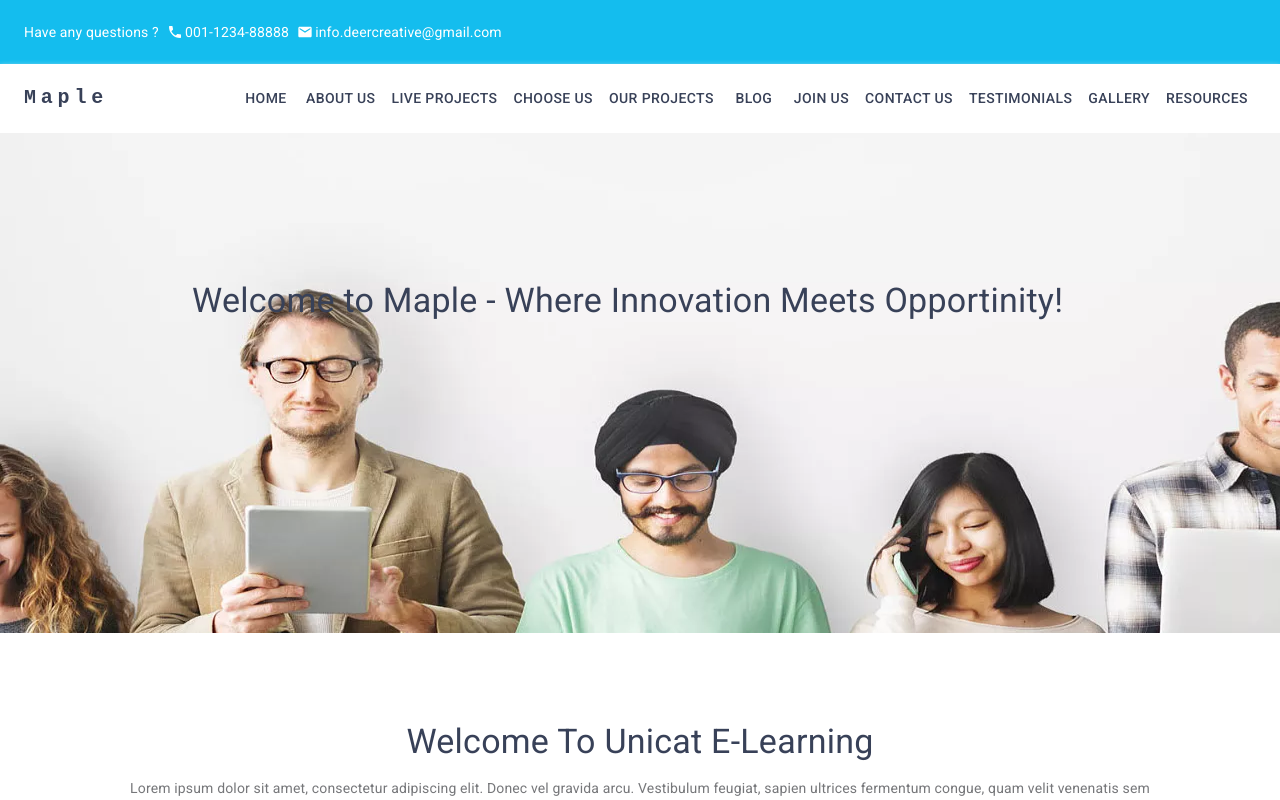
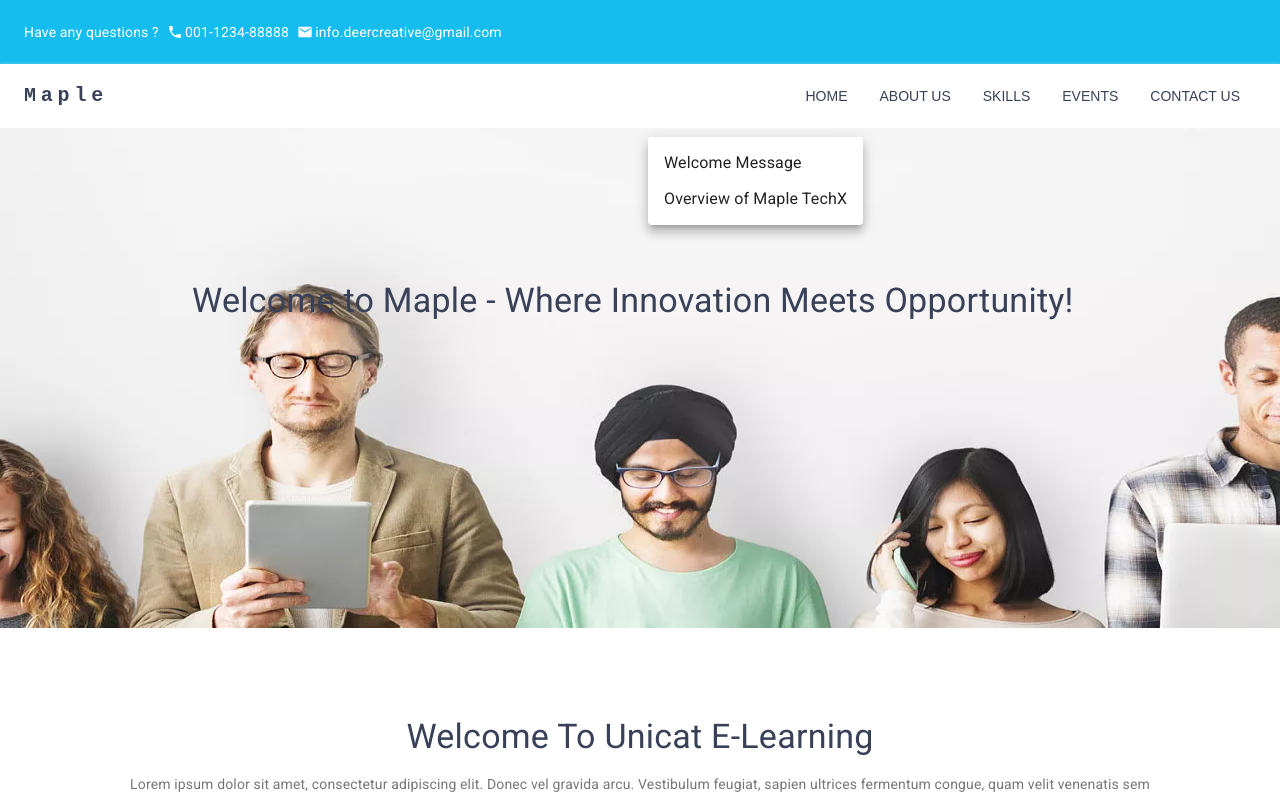
Before and after one commit to suprajgowda/sample, a React (Create React App) app: page / in a window 1280 px wide. Both pictures are taken after a click on the button "HOME". Shown: the top 800 px of the page. Built offline with nearby package versions, Linux system fonts and the light colour scheme.

Commit message:
header changes

```diff
--- a/src/Home.tsx
+++ b/src/Home.tsx
@@ -39,7 +39,7 @@ function Home() {
           left: "15%",
         }}
       >
-        Welcome to Maple - Where Innovation Meets Opportinity!
+        Welcome to Maple - Where Innovation Meets Opportunity!
       </Typography>
       <Box
         // component="img"
--- a/src/ResponsiveAppBar2.tsx
+++ b/src/ResponsiveAppBar2.tsx
@@ -5,42 +5,73 @@ import Toolbar from "@mui/material/Toolbar";
 import IconButton from "@mui/material/IconButton";
 import Typography from "@mui/material/Typography";
 import Menu from "@mui/material/Menu";
-import MenuIcon from "@mui/icons-material/Menu";
 import Container from "@mui/material/Container";
-import Button from "@mui/material/Button";
 import MenuItem from "@mui/material/MenuItem";
 
-const pages = [
-  "Home",
-  "About Us",
-  "Live Projects",
-  // "Domains of Expertise",
-  "Choose Us",
-  "Our Projects",
-  // "Guidance and Mentorship",
-  // "Collaboration and Innovation",
-  "Blog",
-  "Join Us",
-  "Contact Us",
-  // "FAQs",
-  "Testimonials",
-  "Gallery",
-  "Resources",
-];
+const homeList = ["Welcome Message", "Overview of Maple TechX"];
+const aboutUs = ["Vision", "Mission", "Value and Culture", "Why choose us"];
+const skills = ["Overview of Live Projects", "Project domains"];
+const eventsList = ["Hackathons", "Workshops", "Conference"];
 
-function ResponsiveAppBar2() {
-  const [anchorElNav, setAnchorElNav] = React.useState<null | HTMLElement>(
+function NavDropdown(props: any) {
+  const [anchorElUser, setAnchorElUser] = React.useState<null | HTMLElement>(
     null
   );
 
-  const handleOpenNavMenu = (event: React.MouseEvent<HTMLElement>) => {
-    setAnchorElNav(event.currentTarget);
+  const handleOpenUserMenu = (event: React.MouseEvent<HTMLElement>) => {
+    setAnchorElUser(event.currentTarget);
   };
 
-  const handleCloseNavMenu = () => {
-    setAnchorElNav(null);
+  const handleCloseUserMenu = () => {
+    setAnchorElUser(null);
   };
 
+  const drpDwnList =
+    props.drpDwnList && props.drpDwnList.length > 0 ? props.drpDwnList : [];
+  const mainBtnTxt = props.mainBtnTxt;
+
+  return (
+    <>
+      <IconButton
+        onClick={handleOpenUserMenu}
+        sx={{
+          p: 2,
+          fontSize: "0.875rem",
+          textTransform: "uppercase",
+          color: "#384158",
+          fontWeight: 500,
+          borderRadius: 0,
+        }}
+      >
+        {mainBtnTxt}
+      </IconButton>
+      <Menu
+        sx={{ mt: "65px" }}
+        id="menu-appbar"
+        anchorEl={anchorElUser}
+        anchorOrigin={{
+          vertical: "top",
+          horizontal: "right",
+        }}
+        keepMounted
+        transformOrigin={{
+          vertical: "top",
+          horizontal: "right",
+        }}
+        open={Boolean(anchorElUser)}
+        onClose={handleCloseUserMenu}
+      >
+        {drpDwnList.map((event: string) => (
+          <MenuItem key={event} onClick={handleCloseUserMenu}>
+            <Typography textAlign="center">{event}</Typography>
+          </MenuItem>
+        ))}
+      </Menu>
+    </>
+  );
+}
+
+function ResponsiveAppBar2() {
   return (
     <AppBar
       position="static"
@@ -66,55 +97,6 @@ function ResponsiveAppBar2() {
             Maple
           </Typography>
 
-          <Box
-            sx={{
-              flexGrow: 1,
-              display: { xs: "flex", md: "none" },
-              justifyContent: "flex-end",
-            }}
-          >
-            <IconButton
-              size="large"
-              aria-label="account of current user"
-              aria-controls="menu-appbar"
-              aria-haspopup="true"
-              onClick={handleOpenNavMenu}
-              color="inherit"
-            >
-              <MenuIcon />
-            </IconButton>
-            <Menu
-              id="menu-appbar"
-              anchorEl={anchorElNav}
-              anchorOrigin={{
-                vertical: "bottom",
-                horizontal: "left",
-              }}
-              keepMounted
-              transformOrigin={{
-                vertical: "top",
-                horizontal: "left",
-              }}
-              open={Boolean(anchorElNav)}
-              onClose={handleCloseNavMenu}
-              sx={{
-                display: {
-                  xs: "block",
-                  md: "none",
-                  justifyContent: "flex-end",
-                },
-              }}
-            >
-              {pages.map((page) => (
-                <MenuItem key={page} onClick={handleCloseNavMenu}>
-                  <Typography textAlign="center" sx={{ color: "#384158" }}>
-                    {page}
-                  </Typography>
-                </MenuItem>
-              ))}
-            </Menu>
-          </Box>
-
           {/* Mobile View */}
           <Typography
             variant="h5"
@@ -134,26 +116,37 @@ function ResponsiveAppBar2() {
           >
             Maple Mobile
           </Typography>
+
           <Box
             sx={{
               flexGrow: 1,
-              display: { xs: "none", md: "flex" },
+              display: "flex",
               justifyContent: "flex-end",
             }}
           >
-            {pages.map((page) => (
-              <Button
-                key={page}
-                onClick={handleCloseNavMenu}
-                sx={{ my: 2, color: "#384158", display: "block" }}
-              >
-                {page}
-              </Button>
-            ))}
+            <NavDropdown mainBtnTxt={"Home"} drpDwnList={homeList} />
+            <NavDropdown mainBtnTxt={"About Us"} drpDwnList={aboutUs} />
+            <NavDropdown mainBtnTxt={"Skills"} drpDwnList={skills} />
+            <NavDropdown mainBtnTxt={"Events"} drpDwnList={eventsList} />
+
+            <IconButton
+              onClick={() => console.log("----Contact Us------")}
+              sx={{
+                p: 2,
+                fontSize: "0.875rem",
+                textTransform: "uppercase",
+                color: "#384158",
+                fontWeight: 500,
+                borderRadius: 0,
+              }}
+            >
+              Contact Us
+            </IconButton>
           </Box>
         </Toolbar>
       </Container>
     </AppBar>
   );
 }
+
 export default ResponsiveAppBar2;
```
